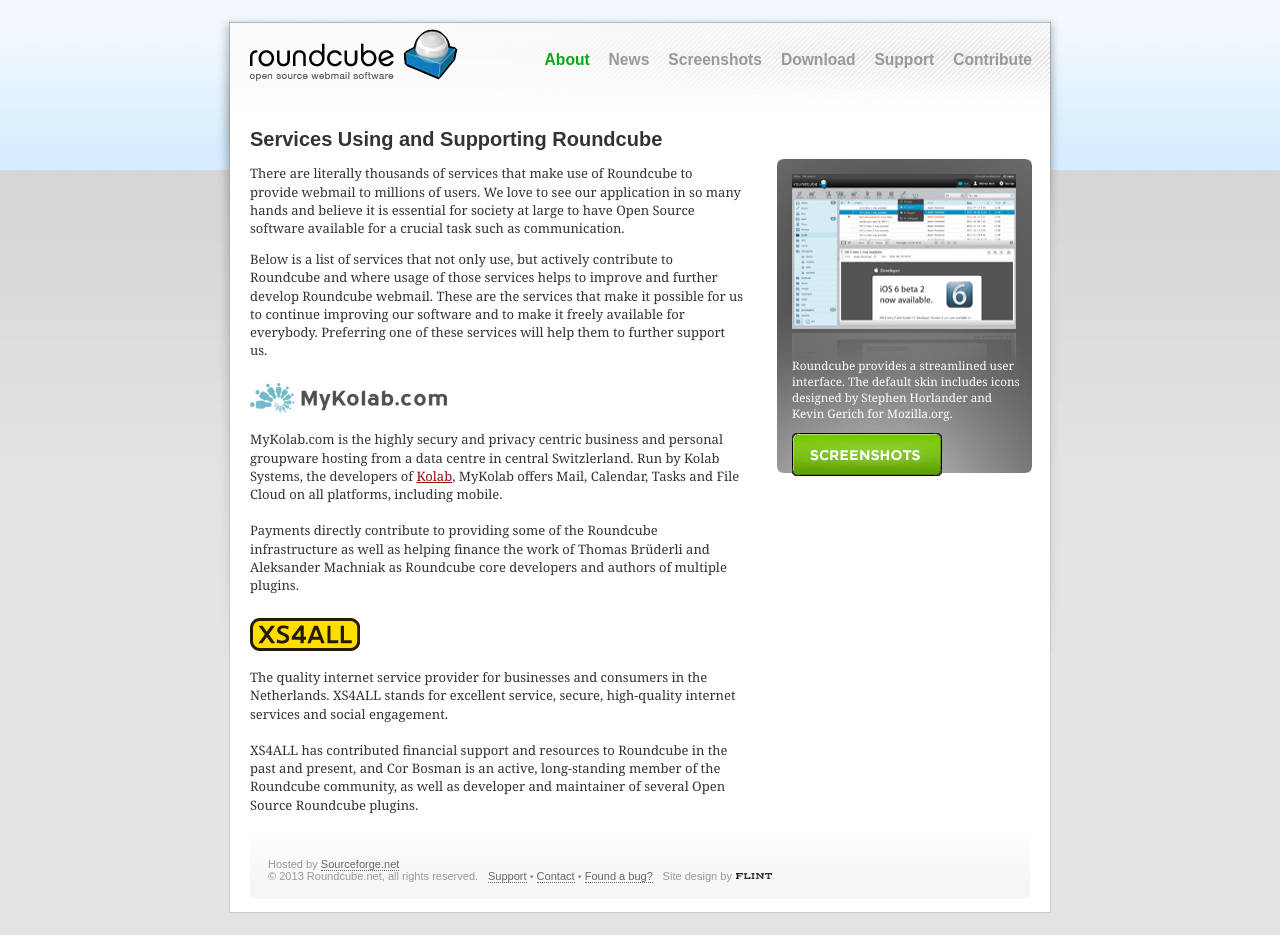
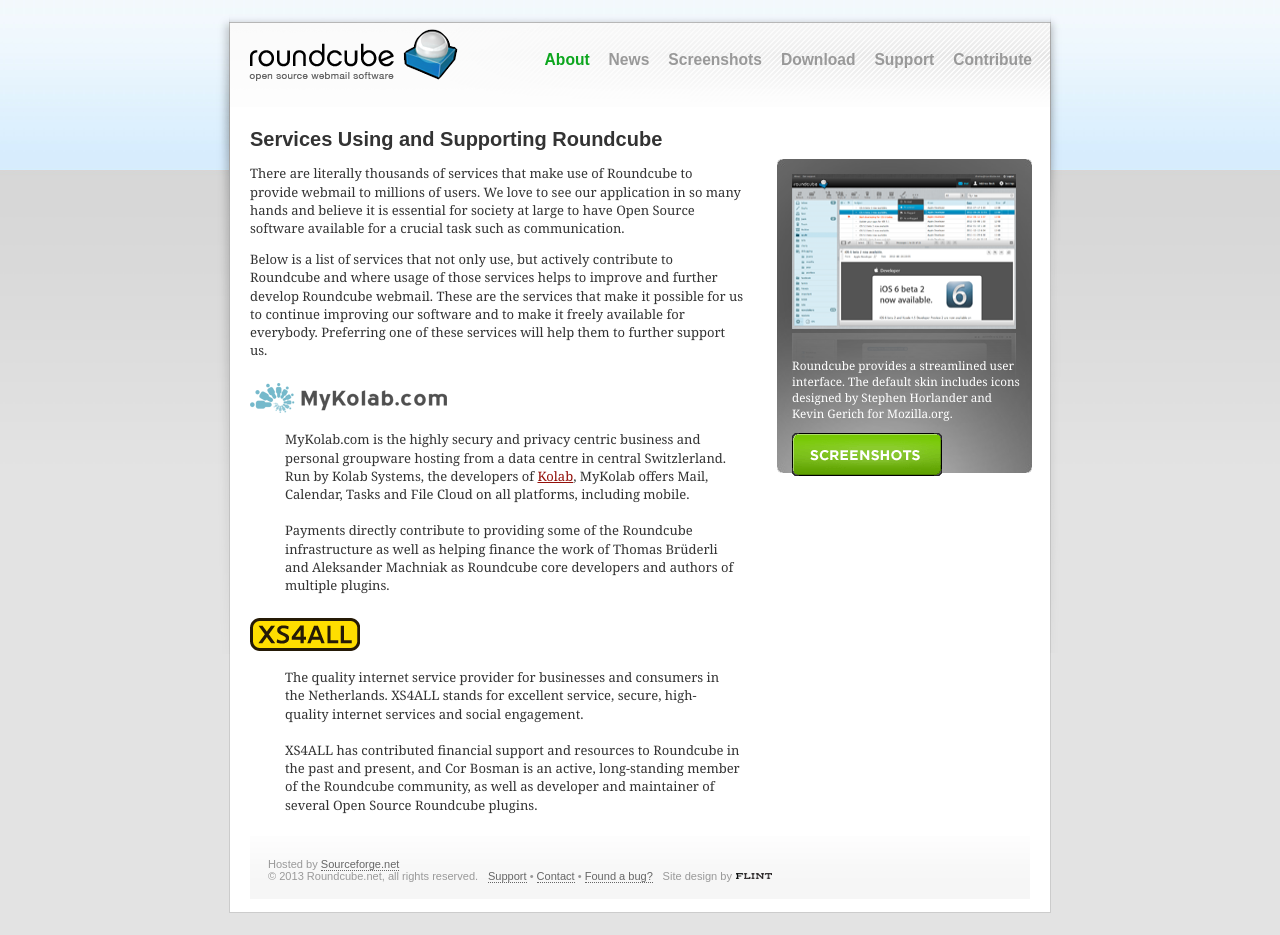
Before and after one commit to roundcube/roundcube.github.com, a Jekyll site: the page built from about/supporters/index.html, in a window 1280 px wide. Built offline with Jekyll 4.4.1, drawn with Linux system fonts in a browser that asks for light colours; comment, search, counter and statistics services are not loaded.

Commit message:
Minor styling improvements

```diff
--- a/about/supporters/index.html
+++ b/about/supporters/index.html
@@ -19,7 +19,7 @@
 
 <h2 class="logotitle"><a href="http://mykolab.com"><img src="/images/mykolab.png" alt="MyKolab.com" title="MyKolab.com" /></a></h2>
 
-<p class="bodytext">
+<blockquote class="bodytext">
 MyKolab.com is the highly secury and privacy centric business and personal
 groupware hosting from a data centre in central Switzlerland. Run by Kolab
 Systems, the developers of <a href="http://kolab.org">Kolab</a>,
@@ -27,17 +27,17 @@
 <br/>
 Payments directly contribute to providing some of the Roundcube infrastructure
 as well as helping finance the work of Thomas Brüderli and Aleksander Machniak
-as Roundcube core developers and authors of multiple plugins.</p>
+as Roundcube core developers and authors of multiple plugins.</blockquote>
 
 <h2 class="logotitle"><a href="https://www.xs4all.nl/en/"><img src="/images/xs4all.png" alt="XS4ALL" title="XS4ALL" /></a></h2>
 
-<p class="bodytext">
+<blockquote class="bodytext">
 The quality internet service provider for businesses and consumers in the Netherlands.
 XS4ALL stands for excellent service, secure, high-quality internet services and social engagement.<br/>
 <br/>
 XS4ALL has contributed financial support and resources to Roundcube in the past and present,
 and Cor Bosman is an active, long-standing member of the Roundcube community, as
-well as developer and maintainer of several Open Source Roundcube plugins.</p>
+well as developer and maintainer of several Open Source Roundcube plugins.</blockquote>
 
 {% comment %}
 <p class="bodytext hint"><br/><em>Want to become a major supporter and get listed here? Come and <a href="contact/">talk to us</a>!</em></p>
--- a/css/styles.css
+++ b/css/styles.css
@@ -81,6 +81,10 @@
 	position: relative;
 	margin-left: 35px;
 	margin-right: 35px;
+}
+
+blockquote.bodytext {
+	width: 35em;
 }
 
 .bqstart {
```
